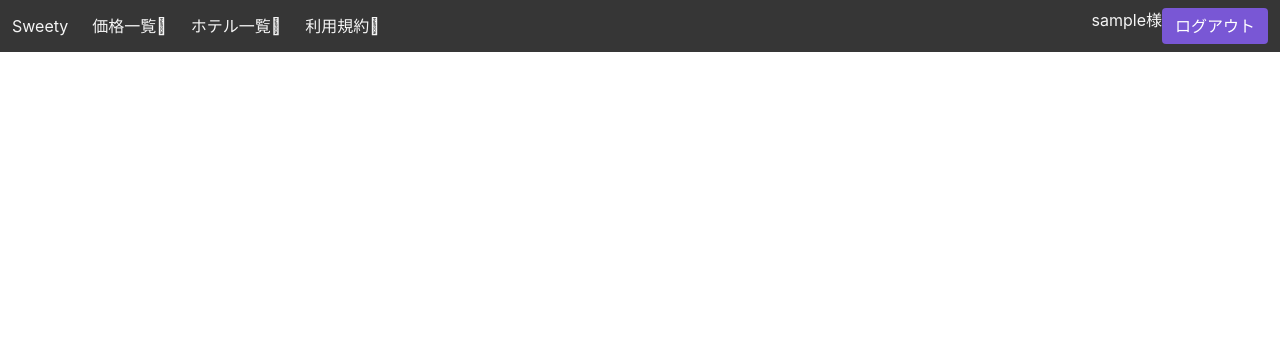
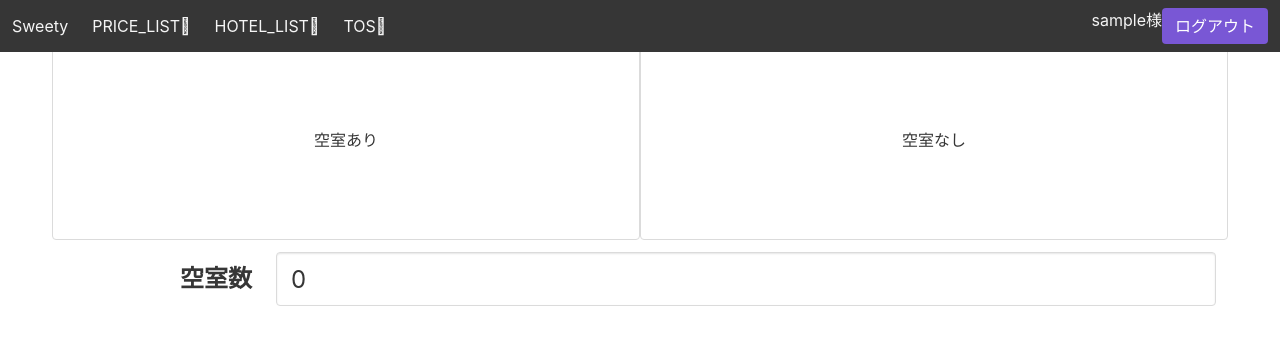
Before and after one commit to KaiShoya/Sweety, a PHP site: page /user/availability.php in a window 1280 px wide. Shown: the top 345 px of the page. Run offline with PHP 8.4, Linux system fonts and the light colour scheme; the visitor is signed in with stand-in values (Sample User, id 1); some libraries are stand-ins or nearby versions.

Commit message:
空室状況入力ページ（ハリボテ）作成

```diff
--- /dev/null
+++ b/pub/assets/js/availability.js
@@ -0,0 +1,15 @@
+var app = new Vue({
+  el: ".container",
+  data: {
+    available: 0,
+    vacancies: 0
+  },
+  watch: {
+    available: function (val) {
+      console.log(val)
+    },
+    vacancies: function (val) {
+      console.log(val)
+    }
+  }
+})
--- a/pub/user/availability.php
+++ b/pub/user/availability.php
@@ -14,7 +14,23 @@
 
   <!-- コンテンツ -->
   <div class="container">
+    <div class="columns is-mobile">
+      <button v-bind:class="{'is-primary': available == 1}" class="button column" style="height: 200px;" v-on:click="available = 1">空室あり</button>
+      <button v-bind:class="{'is-primary': available == 2}" class="button column" style="height: 200px;" v-on:click="available = 2">空室なし</button>
+    </div>
 
+    <div class="field is-horizontal">
+      <div class="field-label is-large">
+        <label class="label">空室数</label>
+      </div>
+      <div class="field-body">
+        <div class="field">
+          <div class="control">
+            <input class="input is-large" type="number" placeholder="Large input" v-model="vacancies" />
+          </div>
+        </div>
+      </div>
+    </div>
   </div>
   <!-- コンテンツ -->
 
```
